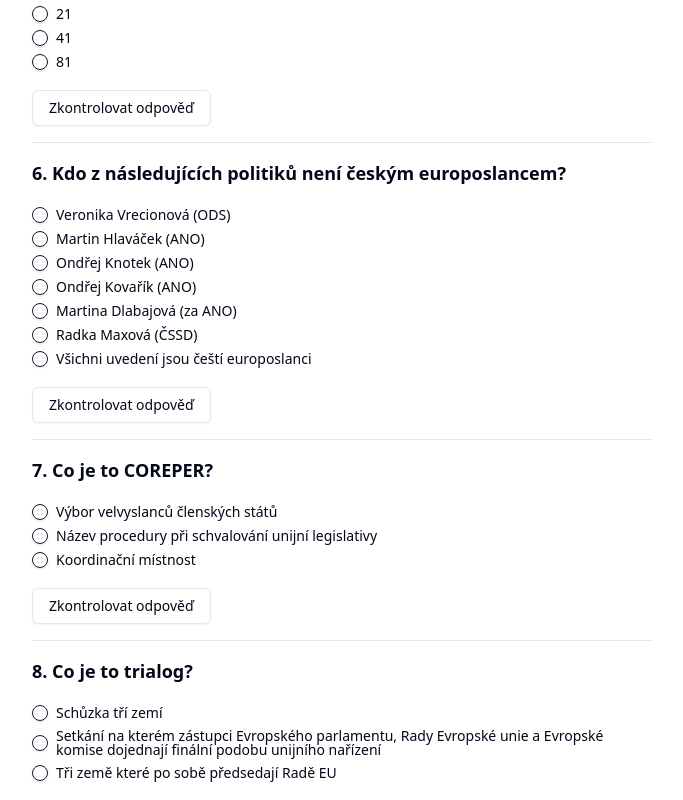
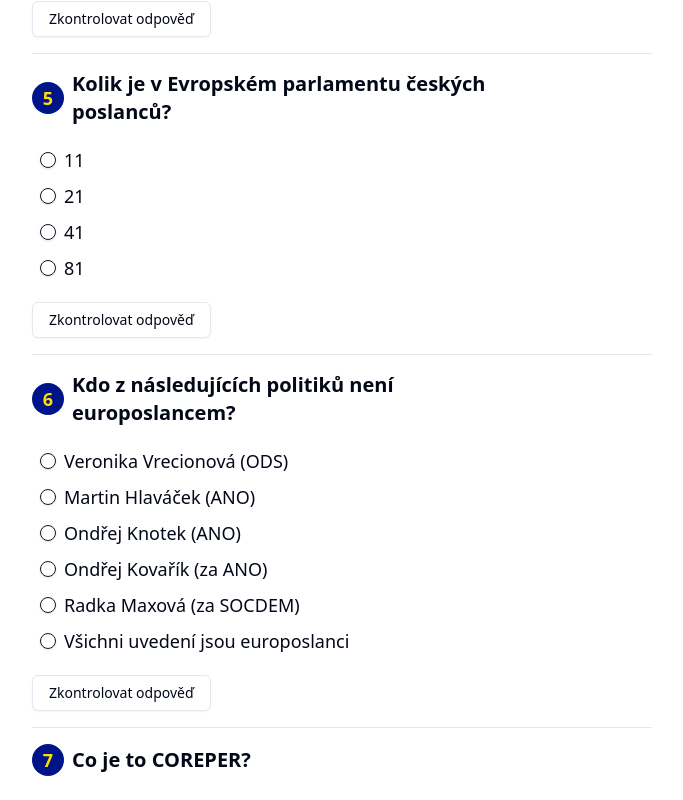
Before and after one commit to DataRozhlas/eu-kviz, a React (Vite) app: page / in a window 1280 px wide. Shown: the part 822-1622 px from the top of the page, without its empty margins (298-981 px from the left). Built offline with nearby package versions, Linux system fonts and the light colour scheme.

Commit message:
ux improvements

```diff
--- a/src/App.tsx
+++ b/src/App.tsx
@@ -28,7 +28,7 @@ function App() {
   return (
     <div className="w-full max-w-[620px] mx-auto">
       {questions.map((question, index) => {
-        return <Question key={crypto.randomUUID()} question={question} index={index} evaluated={results.find(result => result.question === index)?.evaluated || false} correct={results.find(result => result.question === index)?.correct} selectedAnswer={results.find(result => result.question === index)?.selectedAnswer} updateResults={updateResults} />
+        return <Question key={crypto.randomUUID()} question={question} index={index} evaluated={results.find(result => result.question === index)?.evaluated || false} correct={results.find(result => result.question === index)?.correct} selectedAnswer={results.find(result => result.question === index)?.selectedAnswer} updateResults={updateResults} results={results} />
       })}
 
     </div>
--- a/src/assets/questions.json
+++ b/src/assets/questions.json
@@ -86,7 +86,7 @@
         "explanation": "Česko zastupuje 21 poslanců. O počtu křesel v jednotlivých zemích se rozhoduje před každými volbami do Evropského parlamentu. Rozdělení zohledňuje počet obyvatel členských států, ale i potřebu minimálního zastoupení evropských občanů z menších zemí. Tato zásada je zakotvena ve Smlouvě o Evropské unii."
     },
     {
-        "question": "Kdo z následujících politiků není českým europoslancem?",
+        "question": "Kdo z následujících politiků není europoslancem?",
         "answers": [
             {
                 "text": "Veronika Vrecionová (ODS)",
@@ -101,23 +101,19 @@
                 "isCorrect": false
             },
             {
-                "text": "Ondřej Kovařík (ANO)",
+                "text": "Ondřej Kovařík (za ANO)",
                 "isCorrect": false
             },
             {
-                "text": "Martina Dlabajová (za ANO)",
+                "text": "Radka Maxová (za SOCDEM)",
                 "isCorrect": false
             },
             {
-                "text": "Radka Maxová (ČSSD)",
-                "isCorrect": false
-            },
-            {
-                "text": "Všichni uvedení jsou čeští europoslanci",
+                "text": "Všichni uvedení jsou europoslanci",
                 "isCorrect": true
             }
         ],
-        "explanation": "Toto je kompletní seznam současných českých europoslankyň a europoslanců: ODS – Alexandr Vondra, Veronika Vrecionová, Evžen Tošenovský, Jan Zahradil; ANO – Martin Hlaváček, Ondřej Knotek, Ondřej Kovařík + za ANO – Dita Charanzová, Martina Dlabajová; Piráti – Marcel Kolaja, Markéta Gregorová, Mikuláš Peksa; KDU-ČSL – Michaela Šojdrová, Tomáš Zdechovský; TOP 09 – Luděk Niedermayer, Jiří Pospíšil; SPD – Ivan David + za SPD – Hynek Blaško; KSČM – Kateřina Konečná; STAN – Stanislav Polčák; ČSSD – Radka Maxová"
+        "explanation": "Toto je kompletní seznam současných českých europoslankyň a europoslanců: ODS – Alexandr Vondra, Veronika Vrecionová, Evžen Tošenovský, Jan Zahradil; ANO – Martin Hlaváček, Ondřej Knotek + za ANO Ondřej Kovařík + nestraničky za ANO Dita Charanzová a Martina Dlabajová; Piráti – Marcel Kolaja, Markéta Gregorová, Mikuláš Peksa; KDU-ČSL – Michaela Šojdrová, Tomáš Zdechovský; TOP 09 – Luděk Niedermayer, Jiří Pospíšil; SPD – Ivan David + za SPD – Hynek Blaško; KSČM – Kateřina Konečná; STAN – Stanislav Polčák; za SOCDEM – Radka Maxová"
     },
     {
         "question": "Co je to COREPER?",
@@ -145,11 +141,11 @@
                 "isCorrect": false
             },
             {
-                "text": "Setkání na kterém zástupci Evropského parlamentu, Rady Evropské unie a Evropské komise dojednají finální podobu unijního nařízení",
+                "text": "Setkání, na kterém zástupci Evropského parlamentu, Rady Evropské unie a Evropské komise dojednají finální podobu unijního nařízení",
                 "isCorrect": true
             },
             {
-                "text": "Tři země které po sobě předsedají Radě EU",
+                "text": "Tři země, které po sobě předsedají Radě EU",
                 "isCorrect": false
             }
         ],
--- a/src/components/Question.tsx
+++ b/src/components/Question.tsx
@@ -16,9 +16,15 @@ type Question = {
     explanation: string
 }
 
+type Result = {
+    question: number
+    correct: boolean
+    selectedAnswer: string
+    evaluated: boolean
+}
 
 
-export default function Question({ question, index, evaluated, correct, selectedAnswer, updateResults }: { question: Question, index: number, evaluated: boolean, correct: boolean | undefined, selectedAnswer: string | undefined, updateResults: Function }) {
+export default function Question({ question, index, evaluated, correct, selectedAnswer, updateResults, results }: { question: Question, index: number, evaluated: boolean, correct: boolean | undefined, selectedAnswer: string | undefined, updateResults: Function, results: Result[] }) {
 
     const correctAnswer = question.answers?.find((answer) => answer.isCorrect)?.text
 
@@ -30,10 +36,10 @@ export default function Question({ question, index, evaluated, correct, selected
             }
             if (selectedAnswer) {
                 if (correctAnswer !== selectedAnswer) {
-                    toast.error("Špatně")
+                    toast.error("Špatně!<br/>Máte úspěšnost " + (results.filter(result => result.correct).length / results.length * 100).toFixed(0) + " %")
                 }
                 if (correctAnswer === selectedAnswer) {
-                    toast.success("Správně")
+                    toast.success("Správně!<br/>Máte úspěšnost " + (results.filter(result => result.correct).length / results.length * 100).toFixed(0) + " %")
                 }
                 updateResults(index, selectedAnswer === correctAnswer, selectedAnswer, true)
             }
@@ -42,21 +48,30 @@ export default function Question({ question, index, evaluated, correct, selected
 
     return (
         <div key={crypto.randomUUID()}>
-            <div className="flex justify-between mb-5"><h2 className="text-lg font-semibold">{`${index + 1}. ${question.question}`}</h2>
-                {evaluated && correct && <Badge className="bg-green-600 hover:bg-green-600 self-center ">Správně</Badge>}
-                {evaluated && !correct && <Badge variant="destructive" className="self-center ">Špatně</Badge>}
+            <div className="flex justify-between mb-5 items-center">
+                <div className="flex gap-2 items-center">
+                    <div className="text-lg font-semibold bg-[#001489] text-[#FFDD00] rounded-full w-8 h-8 flex items-center justify-center flex-shrink-0">{index + 1}</div>
+                    <h2 className="text-xl font-semibold flex-grow-0">{question.question}</h2>
                 </div>
+                <div className="flex-shrink-0">
+                    {evaluated && correct && <Badge className="bg-green-600 hover:bg-green-600 self-center text-base">Správně</Badge>}
+                    {evaluated && !correct && <Badge variant="destructive" className="self-center ml-2 text-base">Špatně</Badge>}
+                    {!evaluated && <Badge className="invisible text-base">Placeholder</Badge>}
+                </div>
+            </div>
+            <div className="ml-2">
                 <RadioGroup disabled={evaluated} value={selectedAnswer} onValueChange={(e) => updateResults(index, e === correctAnswer, e, false)}>
                     {question.answers?.map((answer: Answer, i: number) => {
                         return (
-                        <div key={`q${index}a${i}`} className={`flex items-center space-x-2 ${evaluated && !correct && selectedAnswer === answer.text && "line-through decoration-4 decoration-red-800"}`}>
-                            <RadioGroupItem value={answer.text} id={answer.text} />
-                            <Label htmlFor={answer.text} className={`${evaluated && correctAnswer === answer.text && "text-green-600"}`}>{answer.text}</Label>
+                            <div key={`q${index}a${i}`} className={`cursor-pointer flex items-center space-x-2 ${evaluated && !correct && selectedAnswer === answer.text && "line-through decoration-4 decoration-red-800"}`}>
+                                <RadioGroupItem value={answer.text} id={`q${index}a${i}`} />
+                                <Label htmlFor={`q${index}a${i}`} className={`${!evaluated && "cursor-pointer"} text-lg ${evaluated && correctAnswer === answer.text && "text-green-600"}`}>{answer.text}</Label>
                             </div>
                         )
                     })}
                 </RadioGroup>
-            {!evaluated && <Button variant="outline" className="mt-5" onClick={submitAnswer()}>Zkontrolovat odpověď</Button>}
+            </div>
+            {!evaluated && <Button variant="outline" className="mt-5 cursor-pointer" onClick={submitAnswer()}>Zkontrolovat odpověď</Button>}
             {evaluated && <p className="mt-5">{question.explanation}</p>}
             <Separator className="my-4" />
         </div>
```
Lines whose indentation alone changed are shown as unchanged.
